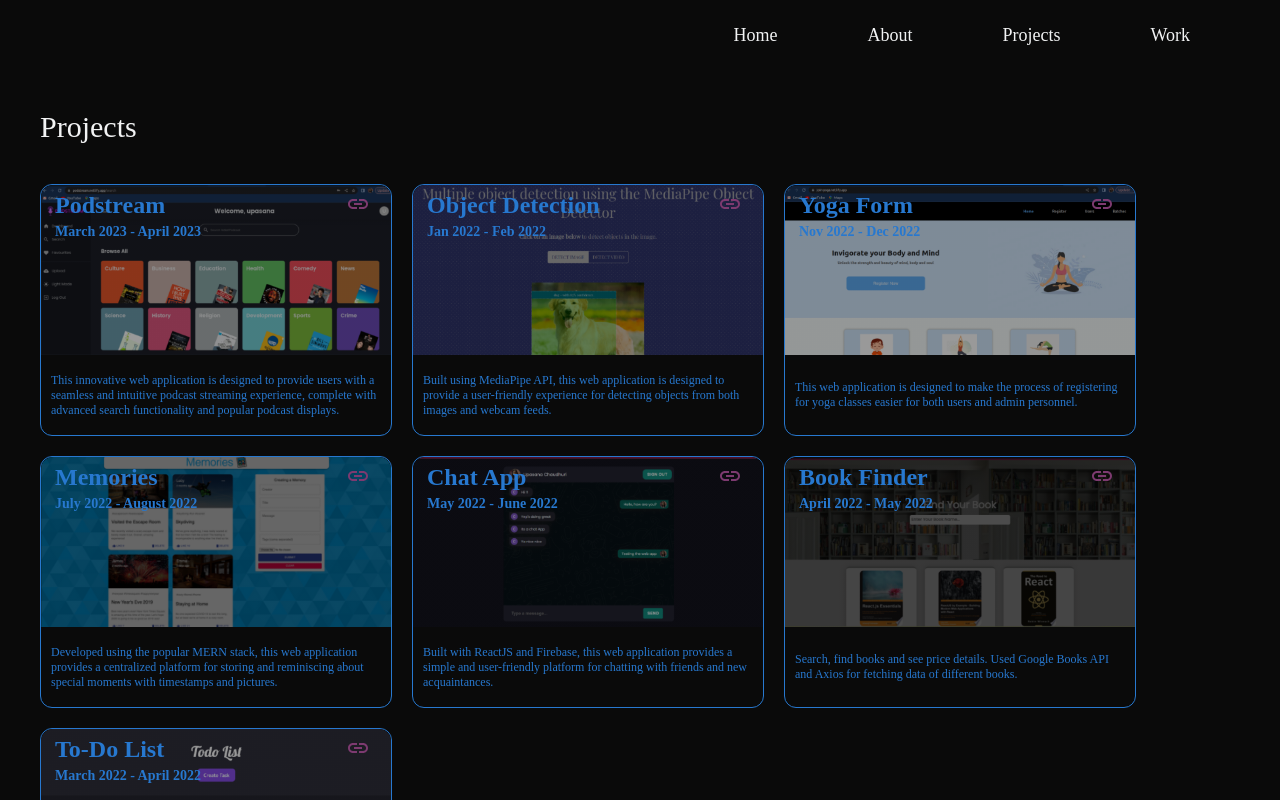
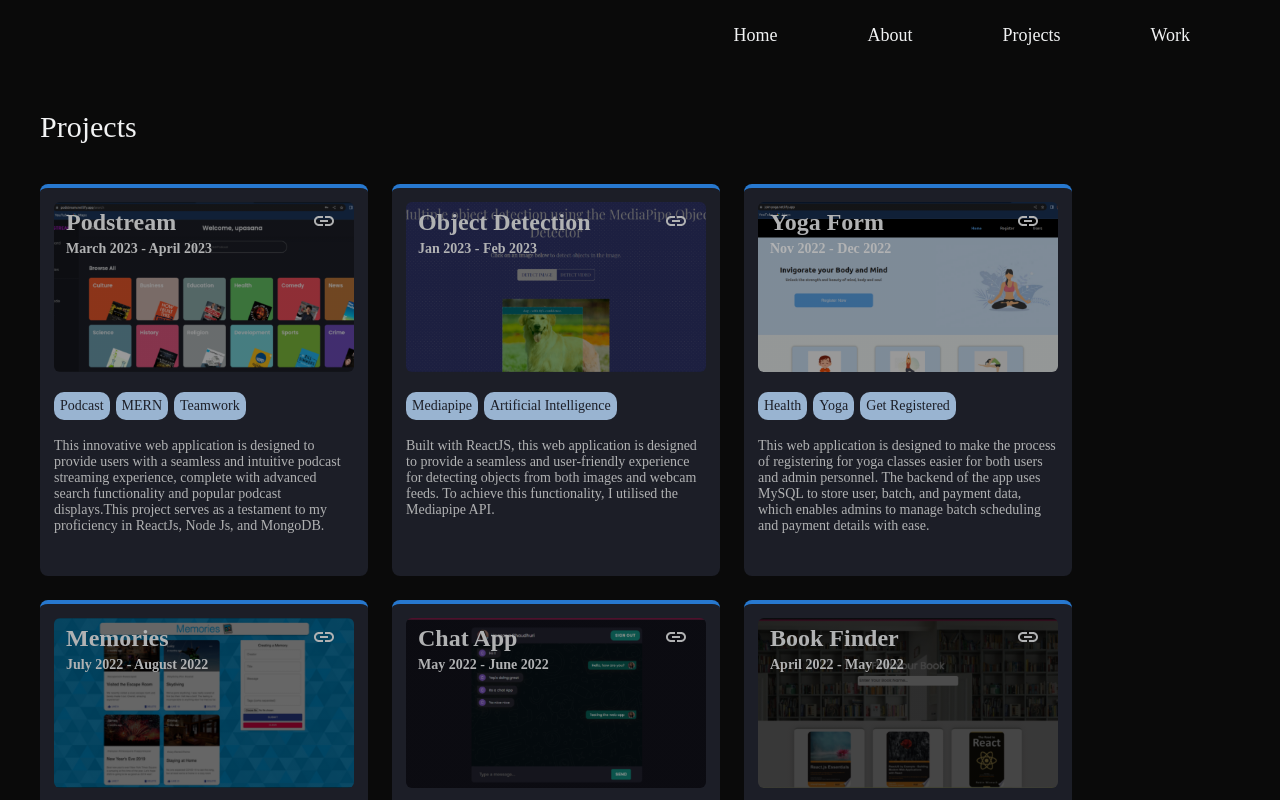
Before and after one commit to Upasana0710/Portfolio, a React (Create React App) app: page /projects in a window 1280 px wide. Built offline with nearby package versions, Linux system fonts and the light colour scheme.

Commit message:
improved card style

```diff
--- a/src/pages/Projects.js
+++ b/src/pages/Projects.js
@@ -17,7 +17,7 @@ height: 200vh;
 padding: 40px;
 @media (max-width: 768px){
     padding: 40px 0px;
-    height: 100%;
+    height: 450vh;
 }
 `
 const Heading = styled.div`
@@ -34,7 +34,7 @@ width: 100%;
 display: flex;
 flex-wrap: wrap;
 padding: 20px 0px;
-gap: 20px;
+gap: 24px;
 margin-bottom: 20px;
 @media (max-width: 768px){
     display: flex;
@@ -43,17 +43,19 @@ margin-bottom: 20px;
   }
 `
 const Card = styled.div`
-width: 350px;
-height: 250px;
-border: 1px solid ${({ theme }) => theme.primary};
-border-radius: 12px;
-cursor: pointer;
+width: 300px;
+height: 360px;
+border: solid #2778cf;
+border-width: 4px 0px 0px 0px;
+border-radius: 8px;
+padding: 14px;
+background-color: ${({ theme }) => theme.bgLight};
 &:hover{
     background-color: ${({ theme }) => theme.bgLight}
 }
 `
 const ProjectName = styled.div`
-color: ${({ theme }) => theme.primary};
+color: ${({ theme }) => theme.text_secondary};
 font-size: 24px;
 font-weight: 600;
 display: flex;
@@ -63,7 +65,6 @@ justify-content: center;
 const Upper = styled.div`
 position: relative;
 height: 170px;
-
 `
 const PrimaryDetails = styled.div`
 display: flex;
@@ -81,39 +82,37 @@ const Lower = styled.div`
 display: flex;
 flex-direction: column;
 align-items: center;
-justify-content: center;
-height: 80px;
+justify-content: flex-start;
+height: 180px;
 `
 const Date = styled.div`
-color: ${({ theme }) => theme.primary};
+color: ${({ theme }) => theme.text_secondary};
 font-size: 14px;
 font-weight: 600;
 margin: 4px 0px;
 `
+const Tags = styled.div`
+display: flex;
+flex-wrap: wrap;
+gap: 6px;
+width: 100%;
+padding: 20px 0px 18px 0px;
+`
+const Tag = styled.div`
+padding: 6px;
+border-radius: 10px;
+background-color: #99b4d1;
+font-size: 14px;
+color: ${({ theme }) => theme.bgLight};
+`
 const Description = styled.div`
-color: ${({ theme }) => theme.primary};
-font-size: 12px;
-padding: 10px;
+color: ${({ theme }) => theme.text_secondary};
+font-size: 14px;
 `
 const ProjectImage = styled.div`
 width: 100%;
 height: 170px;
-border-radius: 14px 14px 0px 0px;
-`
-const List = styled.div`
-display: flex;
-flex-wrap: wrap;
-height: fit-content;
-`
-const Item = styled.div`
-border: 1px solid ${({ theme }) => theme.primary};
-color: ${({ theme }) => theme.primary};
-border-radius: 16px;
-padding: 8px;
-&:hover{
-    background: ${({ theme }) => theme.primary};
-    color: ${({ theme }) => theme.bg};
-}
+border-radius: 14px 14px 14px 14px;
 `
 
 const Projects = () => {
@@ -128,7 +127,7 @@ const Projects = () => {
                                 backgroundImage: `linear-gradient(rgba(0, 0, 0, 0.4), rgba(0, 0, 0, 0.4)), url(${Podstream})`,
                                 backgroundSize: 'cover',
                                 backgroundPosition: 'center',
-                                borderRadius: '12px 12px 0px 0px',
+                                borderRadius: '6px',
                                 width: '100%',
                                 height: '100%',
                             }} />
@@ -136,14 +135,19 @@ const Projects = () => {
                         <PrimaryDetails>
                             <Name>
                                 <ProjectName>Podstream</ProjectName>
-                                <Link to='https://podstream.netlify.com'><LinkIcon sx={{ color: "#7d3a70" }} /></Link>
+                                <Link to='https://podstream.netlify.com'><LinkIcon sx={{ color: "#b1b2b3" }} /></Link>
                             </Name>
                             <Date>March 2023 - April 2023</Date>
                         </PrimaryDetails>
 
                     </Upper>
                     <Lower>
-                        <Description>This innovative web application is designed to provide users with a seamless and intuitive podcast streaming experience, complete with advanced search functionality and popular podcast displays.</Description>
+                        <Tags>
+                            <Tag>Podcast</Tag>
+                            <Tag>MERN</Tag>
+                            <Tag>Teamwork</Tag>
+                        </Tags>
+                        <Description>This innovative web application is designed to provide users with a seamless and intuitive podcast streaming experience, complete with advanced search functionality and popular podcast displays.This project serves as a testament to my proficiency in ReactJs, Node Js, and MongoDB.</Description>
                     </Lower>
                 </Card>
                 <Card>
@@ -153,7 +157,7 @@ const Projects = () => {
                                 backgroundImage: `linear-gradient(rgba(0, 0, 0, 0.5), rgba(0, 0, 0, 0.5)), url(${ObjectDetection})`,
                                 backgroundSize: 'cover',
                                 backgroundPosition: 'center',
-                                borderRadius: '12px 12px 0px 0px',
+                                borderRadius: '6px',
                                 width: '100%',
                                 height: '100%',
                             }} />
@@ -161,14 +165,18 @@ const Projects = () => {
                         <PrimaryDetails>
                             <Name>
                             <ProjectName>Object Detection</ProjectName>
-                                <Link to='https://github.com/Upasana0710/Object-Detection'><LinkIcon sx={{ color: "#7d3a70" }} /></Link>
+                                <Link to='https://github.com/Upasana0710/Object-Detection'><LinkIcon sx={{ color: "#b1b2b3" }} /></Link>
                             </Name>
-                            <Date>Jan 2022 - Feb 2022</Date>
+                            <Date>Jan 2023 - Feb 2023</Date>
                         </PrimaryDetails>
 
                     </Upper>
                     <Lower>
-                        <Description>Built using MediaPipe API, this web application is designed to provide a user-friendly experience for detecting objects from both images and webcam feeds.</Description>
+                        <Tags>
+                            <Tag>Mediapipe</Tag>
+                            <Tag>Artificial Intelligence</Tag>
+                        </Tags>
+                        <Description>Built with ReactJS, this web application is designed to provide a seamless and user-friendly experience for detecting objects from both images and webcam feeds. To achieve this functionality, I utilised the Mediapipe API.</Description>
                     </Lower>
                 </Card>
                 <Card>
@@ -178,7 +186,7 @@ const Projects = () => {
                                 backgroundImage: `linear-gradient(rgba(0, 0, 0, 0.4), rgba(0, 0, 0, 0.4)), url(${Yoga})`,
                                 backgroundSize: 'cover',
                                 backgroundPosition: 'center',
-                                borderRadius: '12px 12px 0px 0px',
+                                borderRadius: '6px',
                                 width: '100%',
                                 height: '100%',
                             }} />
@@ -186,14 +194,19 @@ const Projects = () => {
                         <PrimaryDetails>
                             <Name>
                             <ProjectName>Yoga Form</ProjectName>
-                                <Link to='https://join-yoga.netlify.app/'><LinkIcon sx={{ color: "#7d3a70" }} /></Link>
+                                <Link to='https://join-yoga.netlify.app/'><LinkIcon sx={{ color: "#b1b2b3" }} /></Link>
                             </Name>
                             <Date>Nov 2022 - Dec 2022</Date>
                         </PrimaryDetails>
 
                     </Upper>
                     <Lower>
-                        <Description>This web application is designed to make the process of registering for yoga classes easier for both users and admin personnel.</Description>
+                        <Tags>
+                            <Tag>Health</Tag>
+                            <Tag>Yoga</Tag>
+                            <Tag>Get Registered</Tag>
+                        </Tags>
+                        <Description>This web application is designed to make the process of registering for yoga classes easier for both users and admin personnel. The backend of the app uses MySQL to store user, batch, and payment data, which enables admins to manage batch scheduling and payment details with ease.</Description>
                     </Lower>
                 </Card>
                 <Card>
@@ -203,7 +216,7 @@ const Projects = () => {
                                 backgroundImage: `linear-gradient(rgba(0, 0, 0, 0.6), rgba(0, 0, 0, 0.6)), url(${Memories})`,
                                 backgroundSize: 'cover',
                                 backgroundPosition: 'center',
-                                borderRadius: '12px 12px 0px 0px',
+                                borderRadius: '6px',
                                 width: '100%',
                                 height: '100%',
                             }} />
@@ -211,14 +224,19 @@ const Projects = () => {
                         <PrimaryDetails>
                             <Name>
                             <ProjectName>Memories</ProjectName>
-                                <Link to='https://github.com/Upasana0710/Memories-Project'><LinkIcon sx={{ color: "#7d3a70" }} /></Link>
+                                <Link to='https://github.com/Upasana0710/Memories-Project'><LinkIcon sx={{ color: "#b1b2b3" }} /></Link>
                             </Name>
                             <Date>July 2022 - August 2022</Date>
                         </PrimaryDetails>
 
                     </Upper>
                     <Lower>
-                        <Description>Developed using the popular MERN stack, this web application provides a centralized platform for storing and reminiscing about special moments with timestamps and pictures.</Description>
+                        <Tags>
+                            <Tag>Memento</Tag>
+                            <Tag>Timestamp</Tag>
+                            <Tag>Loved</Tag>
+                        </Tags>
+                        <Description>Developed using the popular MERN stack, this web application provides a centralized platform for storing and reminiscing about special moments with timestamps, brief notes, and pictures. The app also features a "Like" functionality to let users express their fondness for their most beloved memories.</Description>
                     </Lower>
                 </Card>
                 <Card>
@@ -228,7 +246,7 @@ const Projects = () => {
                                 backgroundImage: `linear-gradient(rgba(0, 0, 0, 0.4), rgba(0, 0, 0, 0.4)), url(${ChatApp})`,
                                 backgroundSize: 'cover',
                                 backgroundPosition: 'center',
-                                borderRadius: '12px 12px 0px 0px',
+                                borderRadius: '6px',
                                 width: '100%',
                                 height: '100%',
                             }} />
@@ -236,14 +254,18 @@ const Projects = () => {
                         <PrimaryDetails>
                             <Name>
                             <ProjectName>Chat App</ProjectName>
-                                <Link to='https://upasana0710.github.io/React-Chat-App/'><LinkIcon sx={{ color: "#7d3a70" }} /></Link>
+                                <Link to='https://upasana0710.github.io/React-Chat-App/'><LinkIcon sx={{ color: "#b1b2b3" }} /></Link>
                             </Name>
                             <Date>May 2022 - June 2022</Date>
                         </PrimaryDetails>
 
                     </Upper>
                     <Lower>
-                        <Description>Built with ReactJS and Firebase, this web application provides a simple and user-friendly platform for chatting with friends and new acquaintances.</Description>
+                        <Tags>
+                            <Tag>Connect</Tag>
+                            <Tag>Fun</Tag>
+                        </Tags>
+                        <Description>Built with ReactJS and Firebase, this web application provides a simple and user-friendly platform for chatting with friends and new acquaintances. Using Firestore Database for the chats collection, users can easily send and receive messages in real-time.</Description>
                     </Lower>
                 </Card>
                 <Card>
@@ -253,7 +275,7 @@ const Projects = () => {
                                 backgroundImage: `linear-gradient(rgba(0, 0, 0, 0.7), rgba(0, 0, 0, 0.7)), url(${BookFinder})`,
                                 backgroundSize: 'cover',
                                 backgroundPosition: 'center',
-                                borderRadius: '12px 12px 0px 0px',
+                                borderRadius: '6px',
                                 width: '100%',
                                 height: '100%',
                             }} />
@@ -261,14 +283,19 @@ const Projects = () => {
                         <PrimaryDetails>
                             <Name>
                             <ProjectName>Book Finder</ProjectName>
-                                <Link to='https://upasana0710.github.io/Book-Finder/'><LinkIcon sx={{ color: "#7d3a70" }} /></Link>
+                                <Link to='https://upasana0710.github.io/Book-Finder/'><LinkIcon sx={{ color: "#b1b2b3" }} /></Link>
                             </Name>
                             <Date>April 2022 - May 2022</Date>
                         </PrimaryDetails>
 
                     </Upper>
                     <Lower>
-                        <Description>Search, find books and see price details. Used Google Books API and Axios for fetching data of different books.</Description>
+                        <Tags>
+                            <Tag>BookWorm</Tag>
+                            <Tag>e-book</Tag>
+                            <Tag>API</Tag>
+                        </Tags>
+                        <Description>Search and find the desired book and see price details. Used React Js for the Web App. Used Google Books API and Axios for fetching data of different books. It's a web app in which we can search books, see the prices and buy the e-book from Google books.</Description>
                     </Lower>
                 </Card>
                 <Card>
@@ -278,7 +305,7 @@ const Projects = () => {
                                 backgroundImage: `linear-gradient(rgba(0, 0, 0, 0.4), rgba(0, 0, 0, 0.4)), url(${Todo})`,
                                 backgroundSize: 'cover',
                                 backgroundPosition: 'center',
-                                borderRadius: '12px 12px 0px 0px',
+                                borderRadius: '6px',
                                 width: '100%',
                                 height: '100%',
                             }} />
@@ -286,21 +313,23 @@ const Projects = () => {
                         <PrimaryDetails>
                             <Name>
                             <ProjectName>To-Do List</ProjectName>
-                                <Link to='https://upasana0710.github.io/Todo-List-App/'><LinkIcon sx={{ color: "#7d3a70" }} /></Link>
+                                <Link to='https://upasana0710.github.io/Todo-List-App/'><LinkIcon sx={{ color: "#b1b2b3" }} /></Link>
                             </Name>
                             <Date>March 2022 - April 2022</Date>
                         </PrimaryDetails>
 
                     </Upper>
                     <Lower>
-                        <Description>We can add todo tasks that are to be done. Edit, Delete, New Todo functionality are present. Used Local Storage for storing Todo Data.</Description>
+                        <Tags>
+                            <Tag>Work</Tag>
+                            <Tag>To Do</Tag>
+                            <Tag>Local Storage</Tag>
+                        </Tags>
+                        <Description>Used Local Storage for storing Todo Data. Used React Js for the Web App. Edit, Delete, New Todo functionality are present. We can add todo tasks that are to be done, all data are store in browser's local storage and so the data remains safe if we close the browser.</Description>
                     </Lower>
                 </Card>
+
             </Cards>
-            <Heading>Skills</Heading>
-            <List>
-                <Item>HTML</Item>
-            </List>
         </ProjectsContainer>
     )
 }
```
Lines whose indentation alone changed are shown as unchanged.
